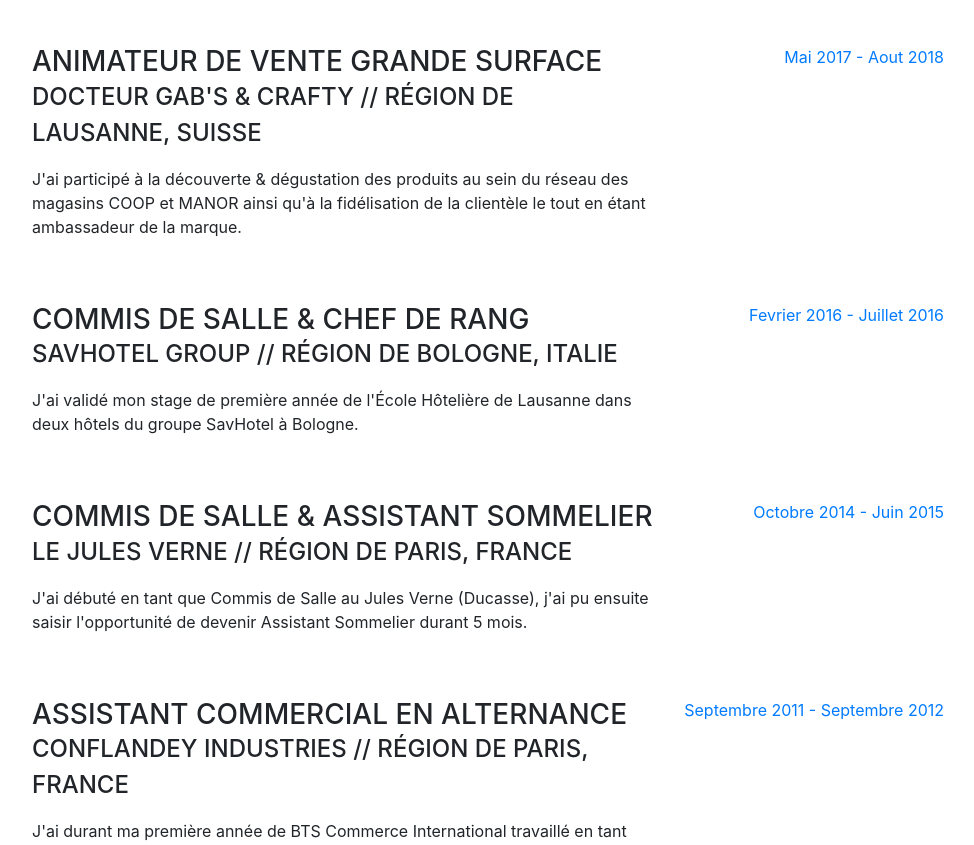
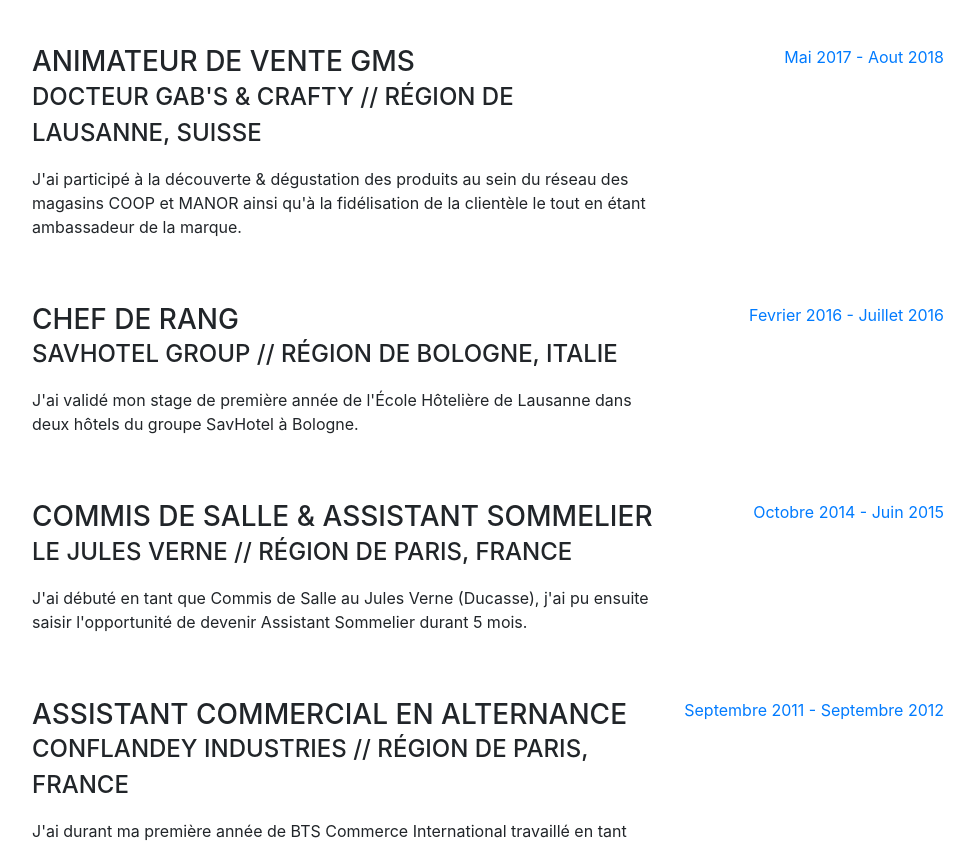
Before and after one commit to nicocouz/Resume, a website with bundled scripts: page index.html in a window 1280 px wide. Shown: the part 1136-1981 px from the top of the page, without its empty margins (288-1262 px from the left). Built offline with nearby package versions, Linux system fonts and the light colour scheme; a web font is replaced by a local one.

Commit message:
Changing title formation

```diff
--- a/index.html
+++ b/index.html
@@ -126,7 +126,7 @@
 
         <div class="resume-item d-flex flex-column flex-md-row mb-5">
           <div class="resume-content mr-auto">
-            <h3 class="mb-0">Animateur de Vente Grande Surface</h3>
+            <h3 class="mb-0">Animateur de Vente GMS</h3>
             <div class="subheading mb-3">Docteur Gab's & Crafty // Région de Lausanne, Suisse</div>
             <p>J'ai participé à la découverte & dégustation des produits au sein du réseau des magasins COOP et MANOR ainsi qu'à la fidélisation de la clientèle le tout en étant ambassadeur de la marque.</p>
           </div>
@@ -137,7 +137,7 @@
 
         <div class="resume-item d-flex flex-column flex-md-row mb-5">
           <div class="resume-content mr-auto">
-            <h3 class="mb-0">Commis de Salle & Chef de Rang</h3>
+            <h3 class="mb-0">Chef de Rang</h3>
             <div class="subheading mb-3">SavHotel Group // Région de Bologne, Italie </div>
             <p>J'ai validé mon stage de première année de l'École Hôtelière de Lausanne dans deux hôtels du groupe SavHotel à Bologne. </p>
           </div>
```
